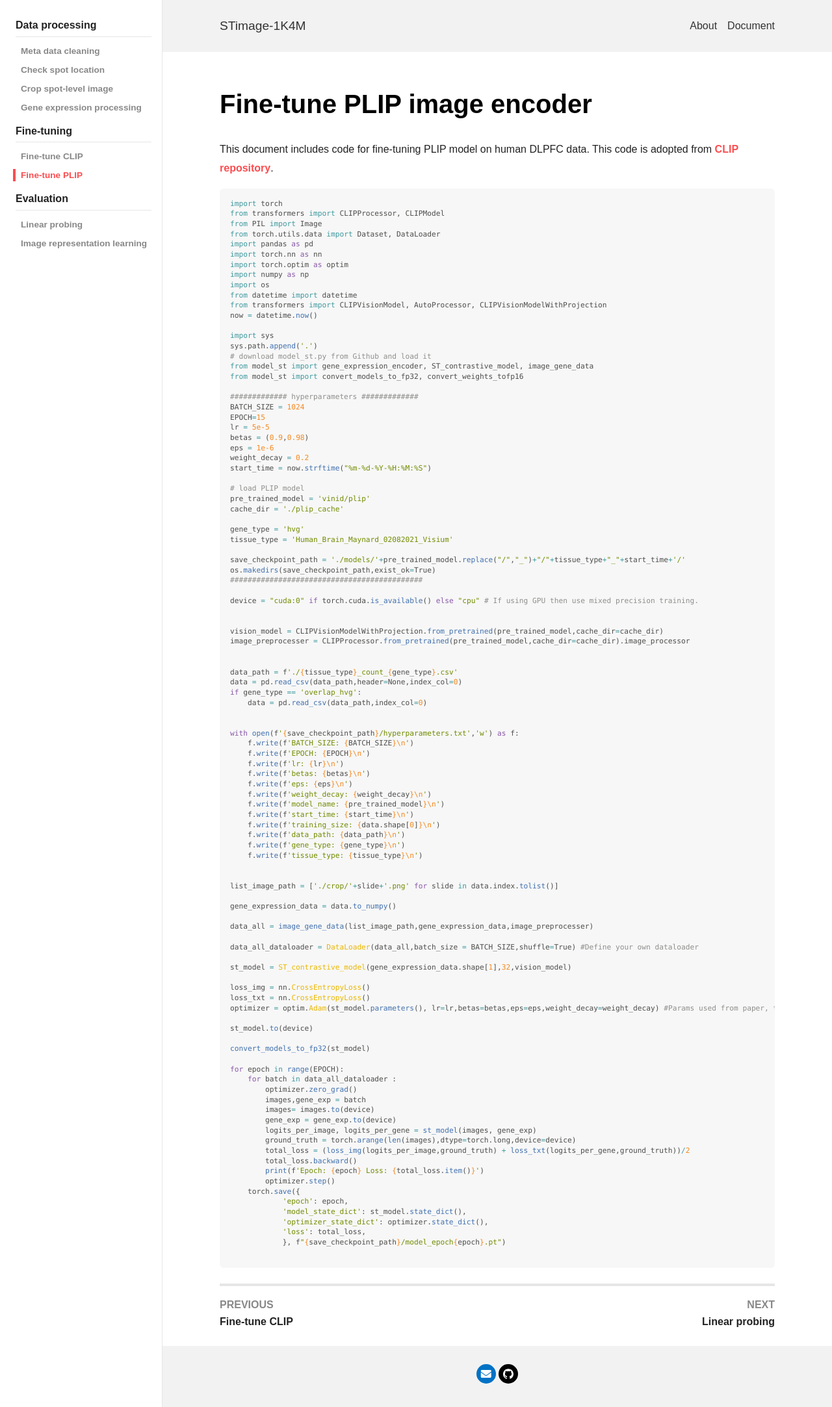
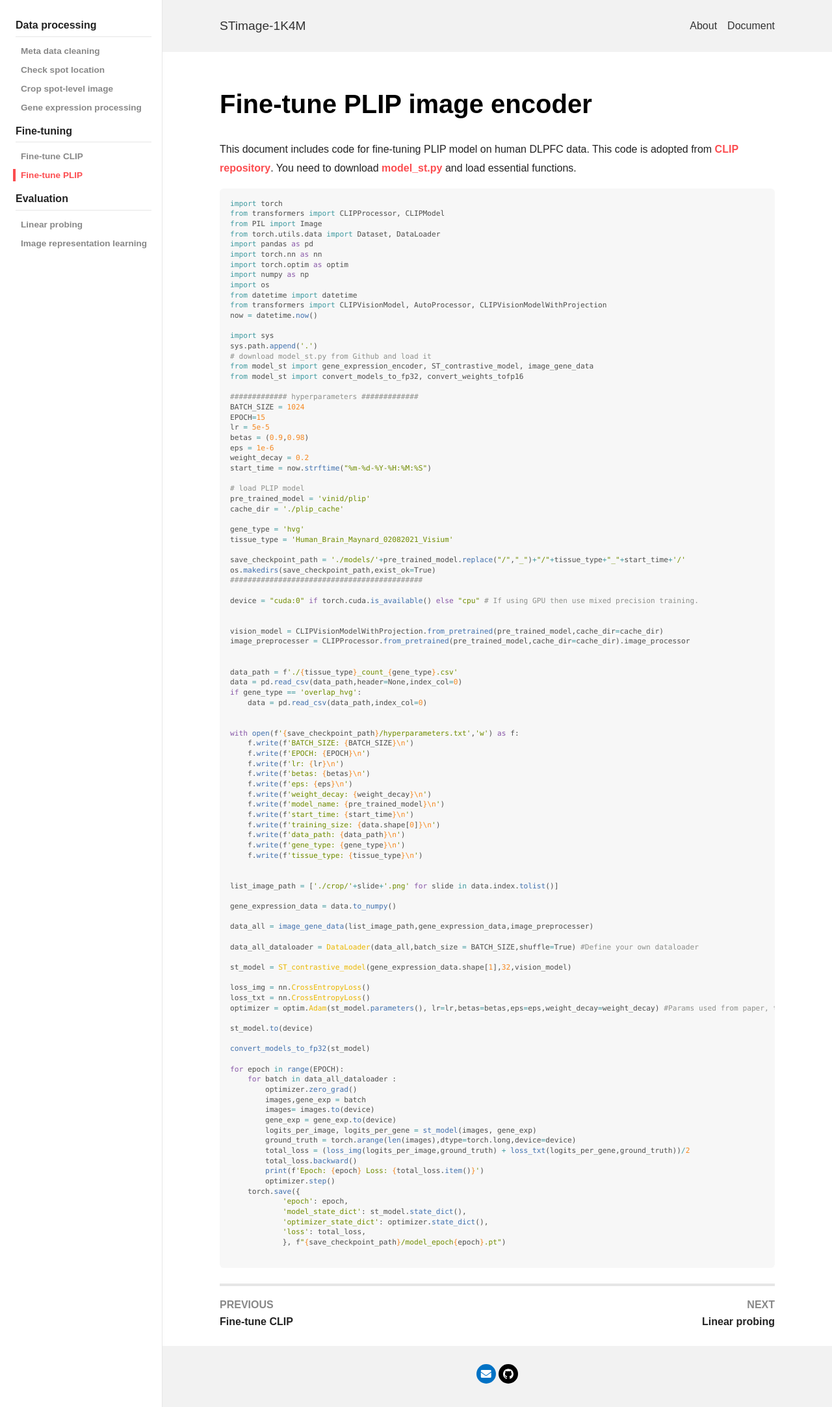
Before and after one commit to JiawenChenn/STimage-1K4M, a Jekyll site: the page built from docs/docs/06_plip_human_brain_DLPFC.md, in a window 1280 px wide. Shown: the whole page at 65% size. Built offline with Jekyll 4.4.1, drawn with Linux system fonts in a browser that asks for light colours; nearby versions of some CDN libraries.

Commit message:
update doc

````diff
--- a/docs/docs/06_plip_human_brain_DLPFC.md
+++ b/docs/docs/06_plip_human_brain_DLPFC.md
@@ -6,7 +6,7 @@ sidebar:
 permalink: docs/06_plip_human_brain_DLPFC
 ---
 
-This document includes code for fine-tuning PLIP model on human DLPFC data. This code is adopted from [CLIP repository](https://github.com/openai/CLIP/issues/83).
+This document includes code for fine-tuning PLIP model on human DLPFC data. This code is adopted from [CLIP repository](https://github.com/openai/CLIP/issues/83). You need to download [model_st.py](doc_data/model_st.py) and load essential functions.
 
 ```python
 import torch
````
Also changed, not shown: docs/docs/05_clip_human_brain_DLPFC.md (+1 -1 lines), README.md, 1 other file.
